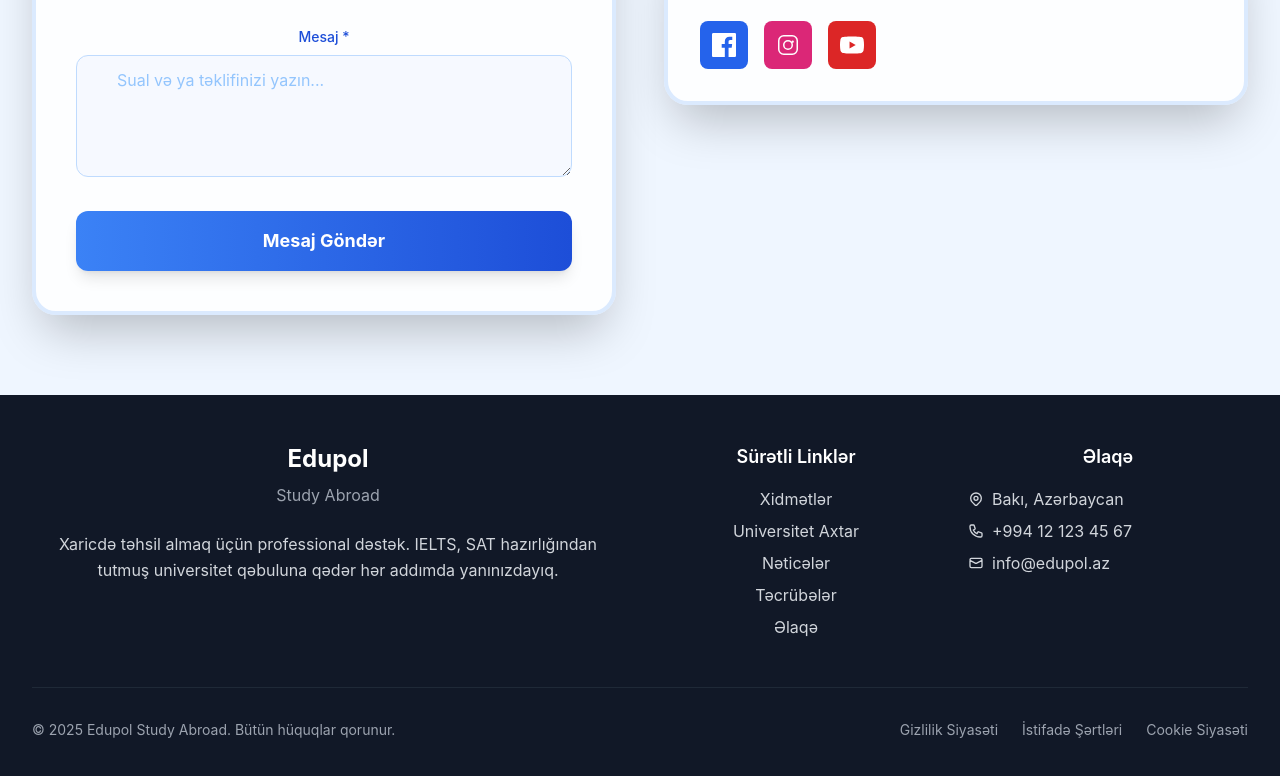
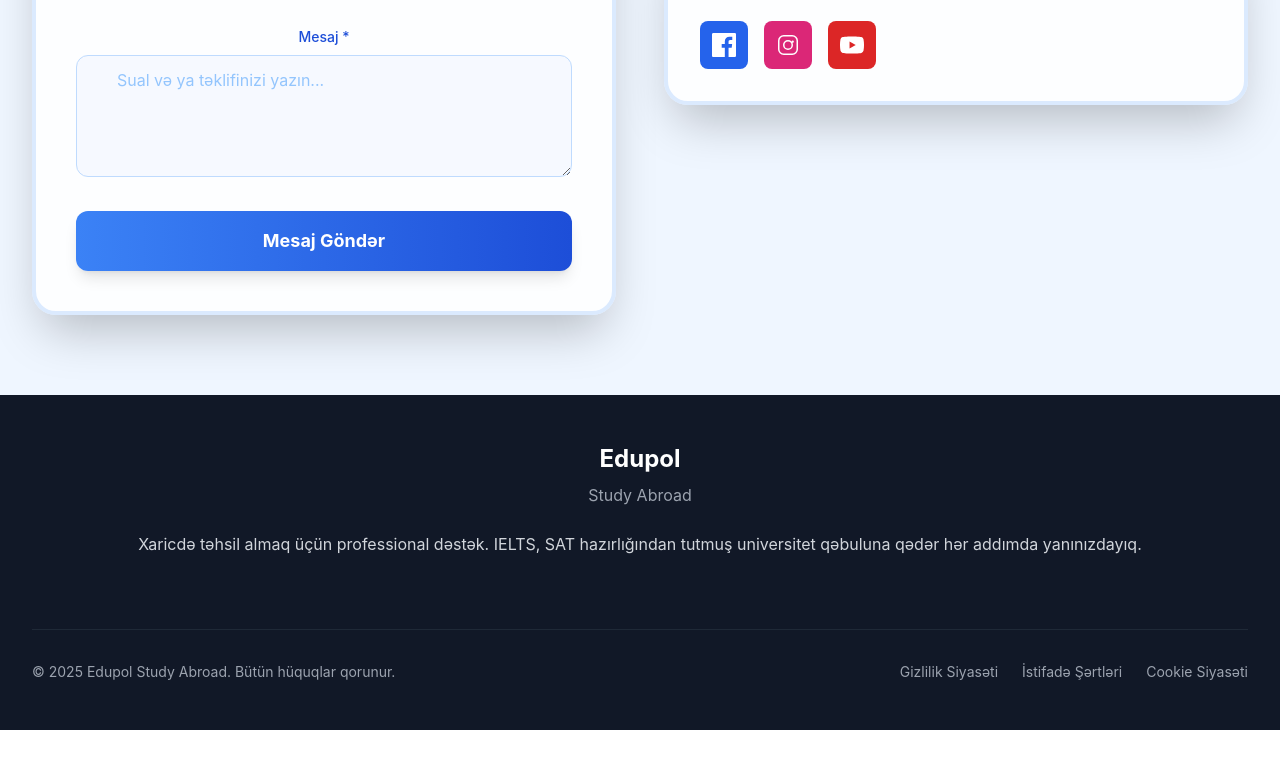
Before and after one commit to Faridmammad/edupol-study-abroad, a React (Create React App) app: page / in a window 1280 px wide. Shown: the part 8084-8860 px from the top of the page. After the commit the page ends 8814 px from the top, so only its background shows below. Built offline with nearby package versions, Linux system fonts and the light colour scheme.

Commit message:
Footer updated

```diff
--- a/src/components/Footer.tsx
+++ b/src/components/Footer.tsx
@@ -4,7 +4,7 @@
   return (
     <footer className="bg-gray-900 text-white">
       <div className="max-w-7xl mx-auto px-4 sm:px-6 lg:px-8 py-12">
-        <div className="grid grid-cols-1 md:grid-cols-2 lg:grid-cols-4 gap-8">
+        <div className="grid grid-cols-1 gap-8">
           {/* Company Info */}
           <div className="lg:col-span-2">
             <div className="mb-6">
@@ -18,63 +18,6 @@
 
           </div>
 
-          {/* Quick Links */}
-          <div>
-            <h4 className="text-lg font-semibold mb-4">Sürətli Linklər</h4>
-            <ul className="space-y-2">
-              <li>
-                <a href="#services" className="text-gray-300 hover:text-white transition-colors">
-                  Xidmətlər
-                </a>
-              </li>
-              <li>
-                <a href="#search" className="text-gray-300 hover:text-white transition-colors">
-                  Universitet Axtar
-                </a>
-              </li>
-              <li>
-                <a href="#results" className="text-gray-300 hover:text-white transition-colors">
-                  Nəticələr
-                </a>
-              </li>
-              <li>
-                <a href="#testimonials" className="text-gray-300 hover:text-white transition-colors">
-                  Təcrübələr
-                </a>
-              </li>
-              <li>
-                <a href="#contact" className="text-gray-300 hover:text-white transition-colors">
-                  Əlaqə
-                </a>
-              </li>
-            </ul>
-          </div>
-
-          {/* Contact Info */}
-          <div>
-            <h4 className="text-lg font-semibold mb-4">Əlaqə</h4>
-            <ul className="space-y-2 text-gray-300">
-              <li className="flex items-center">
-                <svg className="w-4 h-4 mr-2" fill="none" stroke="currentColor" viewBox="0 0 24 24">
-                  <path strokeLinecap="round" strokeLinejoin="round" strokeWidth={2} d="M17.657 16.657L13.414 20.9a1.998 1.998 0 01-2.827 0l-4.244-4.243a8 8 0 1111.314 0z" />
-                  <path strokeLinecap="round" strokeLinejoin="round" strokeWidth={2} d="M15 11a3 3 0 11-6 0 3 3 0 016 0z" />
-                </svg>
-                Bakı, Azərbaycan
-              </li>
-              <li className="flex items-center">
-                <svg className="w-4 h-4 mr-2" fill="none" stroke="currentColor" viewBox="0 0 24 24">
-                  <path strokeLinecap="round" strokeLinejoin="round" strokeWidth={2} d="M3 5a2 2 0 012-2h3.28a1 1 0 01.948.684l1.498 4.493a1 1 0 01-.502 1.21l-2.257 1.13a11.042 11.042 0 005.516 5.516l1.13-2.257a1 1 0 011.21-.502l4.493 1.498a1 1 0 01.684.949V19a2 2 0 01-2 2h-1C9.716 21 3 14.284 3 6V5z" />
-                </svg>
-                +994 12 123 45 67
-              </li>
-              <li className="flex items-center">
-                <svg className="w-4 h-4 mr-2" fill="none" stroke="currentColor" viewBox="0 0 24 24">
-                  <path strokeLinecap="round" strokeLinejoin="round" strokeWidth={2} d="M3 8l7.89 4.26a2 2 0 002.22 0L21 8M5 19h14a2 2 0 002-2V7a2 2 0 00-2-2H5a2 2 0 00-2 2v10a2 2 0 002 2z" />
-                </svg>
-                info@edupol.az
-              </li>
-            </ul>
-          </div>
         </div>
 
         {/* Bottom Bar */}
```
